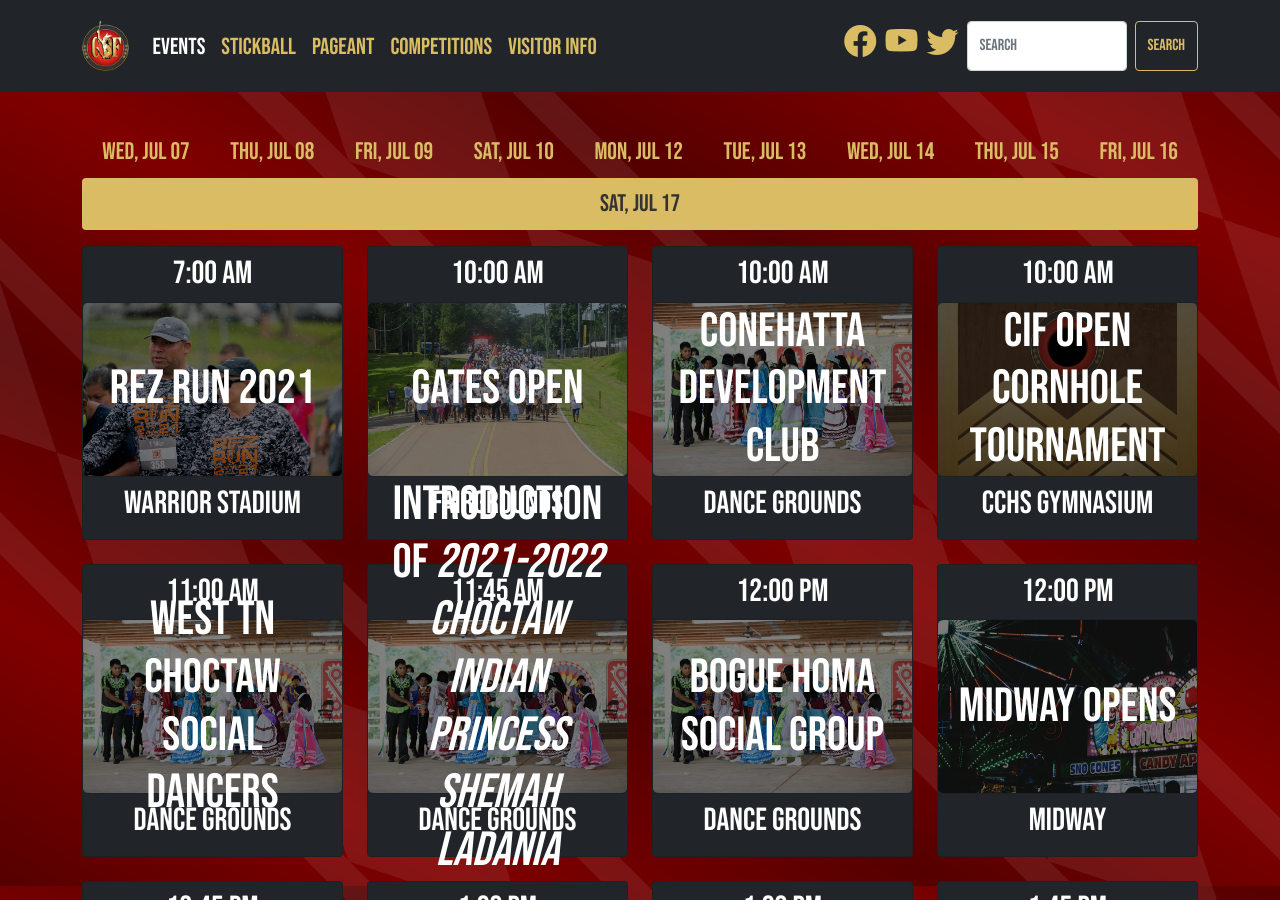
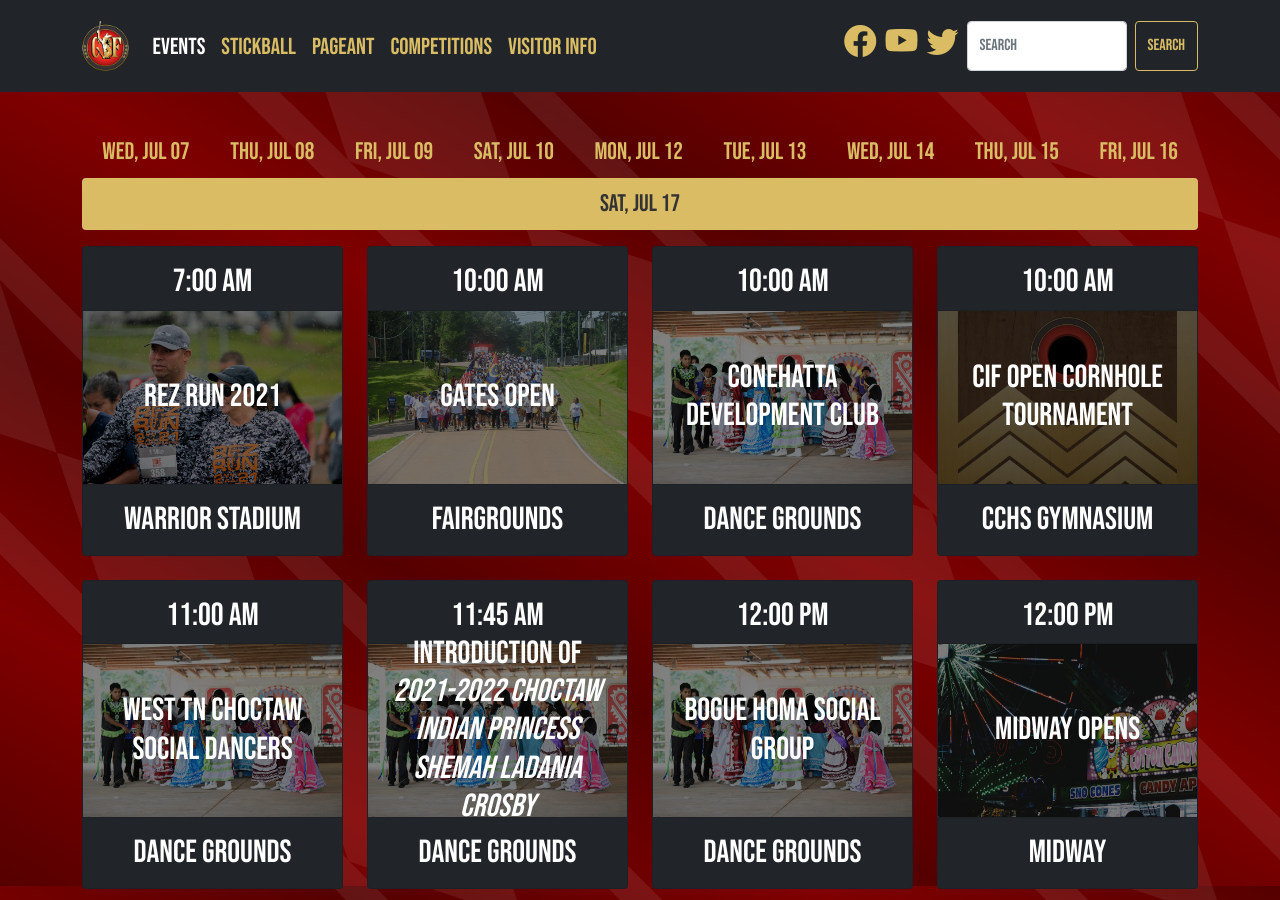
Before and after one commit to smattera/smattera.github.io, a Jekyll site: the page built from events/index.md, in a window 1280 px wide and 900 px high, scrolled down 992 px. Built offline with Jekyll 4.4.1, drawn with Linux system fonts in a browser that asks for light colours; nearby versions of some CDN libraries.

Commit message:
Update eventCard.html

```diff
--- a/_includes/eventCard.html
+++ b/_includes/eventCard.html
@@ -1,12 +1,12 @@
 <div class="col">
   <div class="card h-100 bg-dark text-white">
-    <div class="card-header text-white bg-dark h4">{{ include.time }}</div>
-    <img src="/assets/img/{{ include.file }}.jpg" alt="{{ include.file }}" class="img-fluid rounded-3" style="filter: brightness(50%)">
+    <div class="card-header text-white bg-dark h4 pt-3">{{ include.time }}</div>
+    <img src="/assets/img/{{ include.file }}.jpg" alt="{{ include.file }}" class="img-fluid" style="filter: brightness(50%)">
     <div class="card-img-overlay h-100 d-flex flex-column justify-content-center">
       <!--<span class="badge rounded-pill bg-white text-dark h6">{{ include.div}}</span>-->
-      <p class="h3 card-title">{{ include.title }}</p>
+      <p class="h4 card-title">{{ include.title }}</p>
     </div>
-    <div class="card-footer text-white bg-dark h4">
+    <div class="card-footer text-white bg-dark h4 pt-3">
       {{ include.loc }}
     </div>
   </div>
```
